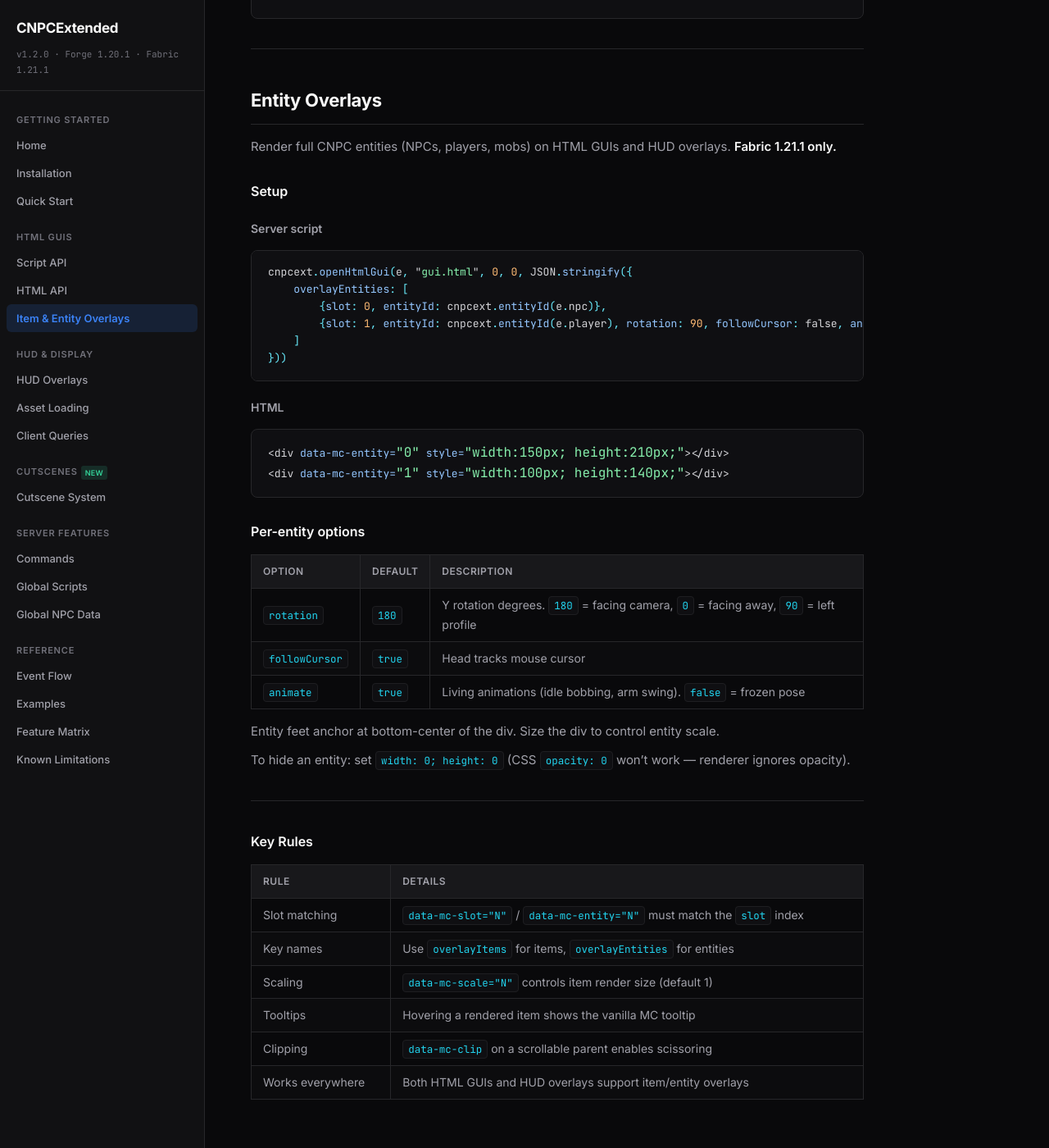
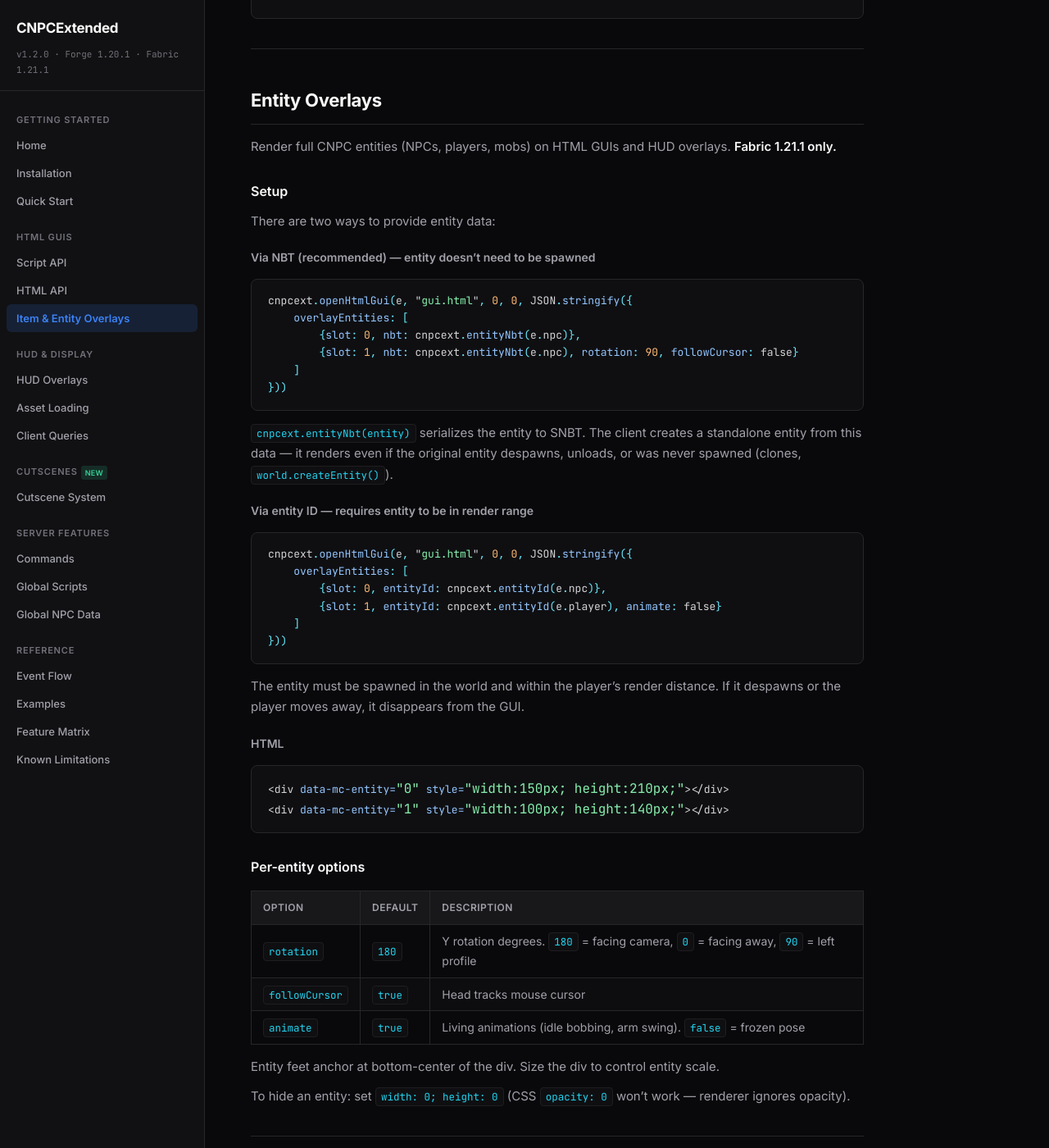
Before and after one commit to AsianDoesCodin/CNPCExtended-Docs, a Jekyll site: the page built from api/overlays.md, in a window 1280 px wide and 1400 px high, scrolled down 2483 px. Shown: the whole window at 82% size. Built offline with Jekyll 4.4.1, drawn with Linux system fonts in a browser that asks for light colours.

Commit message:
Entity overlays: add NBT support (entityNbt), document both paths

````diff
--- a/api/overlays.md
+++ b/api/overlays.md
@@ -114,16 +114,33 @@ Render full CNPC entities (NPCs, players, mobs) on HTML GUIs and HUD overlays. *
 
 ### Setup
 
-#### Server script
+There are two ways to provide entity data:
+
+#### Via NBT (recommended) — entity doesn't need to be spawned
+
+```javascript
+cnpcext.openHtmlGui(e, "gui.html", 0, 0, JSON.stringify({
+    overlayEntities: [
+        {slot: 0, nbt: cnpcext.entityNbt(e.npc)},
+        {slot: 1, nbt: cnpcext.entityNbt(e.npc), rotation: 90, followCursor: false}
+    ]
+}))
+```
+
+`cnpcext.entityNbt(entity)` serializes the entity to SNBT. The client creates a standalone entity from this data — it renders even if the original entity despawns, unloads, or was never spawned (clones, `world.createEntity()`).
+
+#### Via entity ID — requires entity to be in render range
 
 ```javascript
 cnpcext.openHtmlGui(e, "gui.html", 0, 0, JSON.stringify({
     overlayEntities: [
         {slot: 0, entityId: cnpcext.entityId(e.npc)},
-        {slot: 1, entityId: cnpcext.entityId(e.player), rotation: 90, followCursor: false, animate: false}
+        {slot: 1, entityId: cnpcext.entityId(e.player), animate: false}
     ]
 }))
 ```
+
+The entity must be spawned in the world and within the player's render distance. If it despawns or the player moves away, it disappears from the GUI.
 
 #### HTML
 
````
